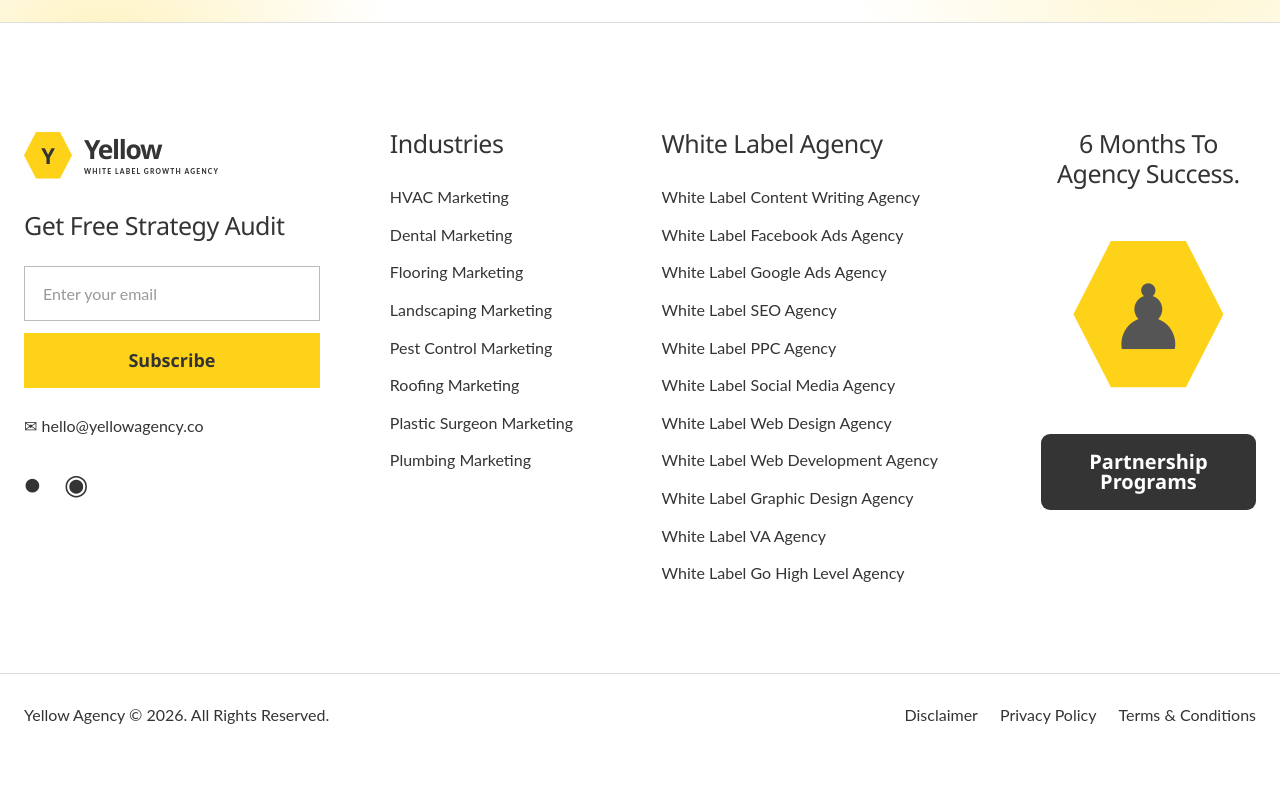
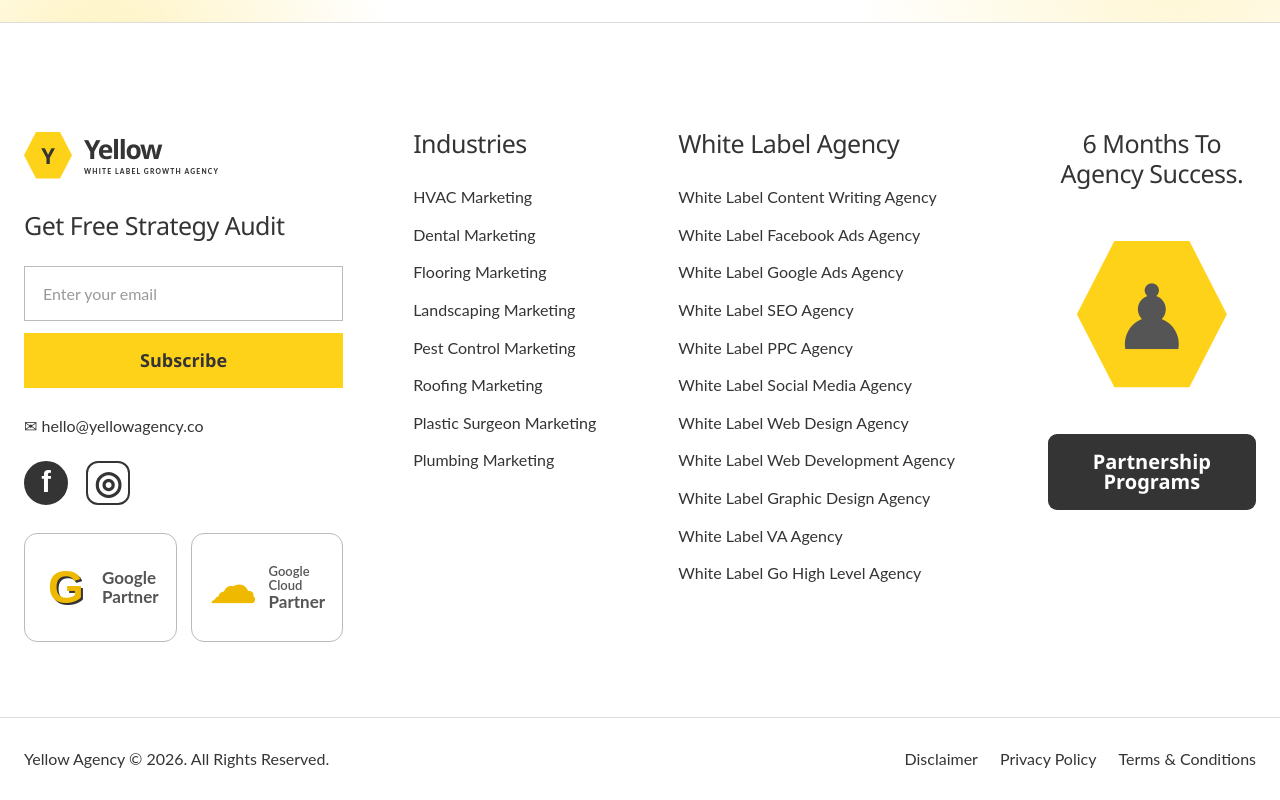
Before and after one commit to awaisbegin014/yellowAgency, a Next.js app: page /blog in a window 1280 px wide. Shown: the part 2557-3357 px from the top of the page. Before the commit the page ends 3312 px from the top, so only its background shows below. Built offline with nearby package versions, Linux system fonts and the light colour scheme.

Commit message:
feat: refine yellow partnership and support sections

```diff
--- a/src/app/globals.css
+++ b/src/app/globals.css
@@ -642,7 +642,9 @@
 .hc-model-cards li { font-size: 18px; }
 .hc-equation-brand { display: flex; align-items: center; gap: 15px; margin-bottom: 30px; font-family: var(--heading); font-size: 42px; }
 .hc-equation-brand span { display: grid; width: 54px; height: 54px; place-items: center; background: var(--yellow); clip-path: polygon(25% 7%, 75% 7%, 100% 50%, 75% 93%, 25% 93%, 0 50%); font-size: 30px; font-weight: 900; }
-.hc-equation-symbol { position: relative; z-index: 3; display: grid; width: 76px; height: 88px; place-items: center; justify-self: center; border: 3px solid var(--yellow-deep); background: white; clip-path: polygon(25% 7%, 75% 7%, 100% 50%, 75% 93%, 25% 93%, 0 50%); color: var(--yellow-deep); font-size: 54px; font-weight: 500; box-shadow: 0 10px 28px rgba(0,0,0,.12); }
+.hc-equation-symbol { position: relative; z-index: 3; display: grid; width: 78px; height: 90px; place-items: center; justify-self: center; background: var(--yellow-deep); clip-path: polygon(25% 7%, 75% 7%, 100% 50%, 75% 93%, 25% 93%, 0 50%); color: var(--yellow-deep); font-size: 54px; font-weight: 500; filter: drop-shadow(0 10px 14px rgba(0,0,0,.18)); }
+.hc-equation-symbol::before { content: ""; position: absolute; inset: 4px; background: white; clip-path: inherit; }
+.hc-equation-symbol b { position: relative; z-index: 1; font-size: inherit; font-weight: 500; line-height: 1; }
 .hc-avatar { position: relative; width: 95px; height: 95px; overflow: hidden; border: 5px solid white; border-radius: 50%; }
 .hc-avatar img { object-fit: cover; }
 .hc-testimonial-person { position: relative; z-index: 1; display: flex; align-items: center; gap: 22px; }
@@ -726,10 +728,26 @@
 
 .hc-support h2 { font-size: clamp(50px, 4vw, 78px); }
 .hc-support > .hc-shell > p { max-width: 1450px; }
-.hc-support-flow { display: grid; grid-template-columns: repeat(8, 1fr); align-items: center; margin-top: 110px; }
-.hc-support-flow > div { display: flex; align-items: center; min-width: 0; }
-.hc-support-flow .hc-hex { width: 155px; height: 175px; flex: 0 0 155px; font-size: 15px; }
-.hc-support-flow > div > i { width: 45px; border-top: 2px dashed #555; }
+.hc-support-flow { display: grid; min-height: 650px; grid-template-columns: repeat(8, minmax(0, 1fr)); align-items: center; margin-top: 110px; }
+.hc-support-step { position: relative; display: flex; align-items: center; min-width: 0; }
+.hc-support-step:nth-child(1) { transform: translateY(-155px); }
+.hc-support-step:nth-child(2) { transform: translateY(-35px); }
+.hc-support-step:nth-child(3) { transform: translateY(125px); }
+.hc-support-step:nth-child(4) { transform: translateY(105px); }
+.hc-support-step:nth-child(5) { transform: translateY(-15px); }
+.hc-support-step:nth-child(6) { transform: translateY(-155px); }
+.hc-support-step:nth-child(7) { transform: translateY(-15px); }
+.hc-support-step:nth-child(8) { transform: translateY(-155px); }
+.hc-support-node { position: relative; z-index: 2; display: flex; width: 185px; height: 210px; flex: 0 0 185px; align-items: center; justify-content: center; flex-direction: column; gap: 14px; padding: 30px 22px; border: 2px solid #c9c9c9; background: linear-gradient(145deg, white, #f5f5f5); clip-path: polygon(25% 7%,75% 7%,100% 50%,75% 93%,25% 93%,0 50%); filter: drop-shadow(0 12px 18px rgba(0,0,0,.08)); }
+.hc-support-node span { display: grid; min-height: 68px; place-items: center; color: var(--yellow-deep); font-family: var(--heading); font-size: 52px; font-weight: 900; line-height: 1; }
+.hc-support-node strong { max-width: 150px; font-size: 16px; line-height: 1.25; text-align: center; }
+.hc-support-step--dark .hc-support-node { border-color: #343434; background: #343434; color: white; }
+.hc-support-step--yellow .hc-support-node { border-color: var(--yellow-deep); background: var(--yellow); color: #343434; }
+.hc-support-step--brand .hc-support-node { width: 215px; height: 245px; flex-basis: 215px; border: 0; background: linear-gradient(145deg, #ffe466, var(--yellow-deep)); color: #343434; }
+.hc-support-step--brand .hc-support-node span { color: #343434; font-size: 66px; }
+.hc-support-step > i { position: relative; z-index: 1; width: 62px; flex: 0 0 62px; border-top: 3px dashed #777; transform-origin: left center; }
+.hc-support-step:nth-child(1) > i, .hc-support-step:nth-child(2) > i, .hc-support-step:nth-child(5) > i, .hc-support-step:nth-child(7) > i { transform: rotate(30deg); }
+.hc-support-step:nth-child(3) > i, .hc-support-step:nth-child(4) > i, .hc-support-step:nth-child(6) > i { transform: rotate(-30deg); }
 
 .hc-lead { padding-block: 160px; }
 .hc-lead h2 { font-size: clamp(48px, 4vw, 76px); }
@@ -760,6 +778,8 @@
   .hc-onboarding-flow { grid-template-columns: repeat(3, 1fr); }
   .hc-onboarding-flow::before { display: none; }
   .hc-support-flow { grid-template-columns: repeat(4, 1fr); row-gap: 45px; }
+  .hc-support-step:nth-child(n) { justify-content: center; transform: none; }
+  .hc-support-step > i { display: none; }
 }
 
 @media (max-width: 700px) {
@@ -803,9 +823,8 @@
   .hc-band .hc-shell::after { font-size: 200px; }
   .hc-onboarding-flow { grid-template-columns: 1fr; }
   .hc-link-columns { grid-template-columns: 1fr; }
-  .hc-support-flow { grid-template-columns: 1fr 1fr; }
-  .hc-support-flow > div { justify-content: center; }
-  .hc-support-flow > div > i { display: none; }
+  .hc-support-flow { min-height: auto; grid-template-columns: 1fr; gap: 22px; }
+  .hc-support-node, .hc-support-step--brand .hc-support-node { width: 220px; height: 245px; flex-basis: 220px; }
   .hc-lead-form > div:not(.hc-options), .hc-options { grid-template-columns: 1fr; }
   .hc-final-cta .hc-shell { grid-template-columns: 1fr; text-align: center; }
 }
@@ -828,7 +847,17 @@
 .reference-footer__signup form { display: flex; width: 100%; flex-direction: column; gap: 12px; margin-bottom: 25px; }
 .reference-footer__signup input { width: 100%; min-height: 55px; padding: 13px 18px; border: 1px solid #bbb; background: white; }
 .reference-footer__signup button { min-height: 55px; border: 0; background: var(--yellow); color: #343434; font-family: var(--heading); font-size: 18px; font-weight: 800; }
-.reference-footer__social { margin-top: 10px; font-size: 28px; letter-spacing: 8px; }
+.reference-footer__social { display: flex; gap: 18px; margin-top: 10px; }
+.reference-footer__social a:not(.hc-btn) { display: grid; width: 44px; height: 44px; place-items: center; margin: 0; border: 2px solid #343434; border-radius: 50%; background: #343434; color: white; font-family: Arial, sans-serif; font-size: 29px; font-weight: 800; line-height: 1; transition: border-color .2s ease, background .2s ease, color .2s ease; }
+.reference-footer__social a:nth-child(2):not(.hc-btn) { border-radius: 12px; background: white; color: #343434; font-size: 32px; }
+.reference-footer__social a:hover { border-color: var(--yellow-deep); background: var(--yellow); color: #343434; }
+.reference-footer__badges { display: flex; width: 100%; gap: 14px; margin-top: 28px; }
+.reference-footer__badge { display: flex; min-height: 105px; flex: 1; align-items: center; justify-content: center; gap: 12px; padding: 17px; border: 1px solid #bbb; border-radius: 13px; background: white; }
+.reference-footer__badge > span { display: grid; min-width: 48px; place-items: center; font-family: Arial, sans-serif; font-size: 46px; font-weight: 900; }
+.reference-footer__badge strong { display: flex; flex-direction: column; color: #555; font-size: 17px; line-height: 1.1; }
+.reference-footer__badge strong small { font-size: 13px; font-weight: 600; }
+.google-g { color: var(--yellow-deep); text-shadow: 2px 2px 0 #343434; }
+.google-cloud { color: var(--yellow-deep); }
 .reference-footer__partnership { align-items: center !important; text-align: center; }
 .reference-footer__chess { display: grid; width: 150px; height: 170px; place-items: center; margin: 15px auto 35px; background: var(--yellow); clip-path: polygon(25% 7%, 75% 7%, 100% 50%, 75% 93%, 25% 93%, 0 50%); color: #555; font-size: 90px; }
 .reference-footer__bottom { padding: 28px 0; border-top: 1px solid #ddd; }
@@ -845,6 +874,7 @@
   .brand__mark { width: 40px; height: 46px; }
   .brand__word { font-size: 1.35rem; }
   .reference-footer__grid { grid-template-columns: 1fr; }
+  .reference-footer__badges { flex-direction: column; }
   .reference-footer__bottom .hc-shell { align-items: flex-start; flex-direction: column; }
   .reference-footer__bottom div div { flex-wrap: wrap; }
 }
--- a/src/components/home-interactions.tsx
+++ b/src/components/home-interactions.tsx
@@ -91,12 +91,12 @@
         <div className="hc-equation-brand"><span aria-hidden="true">Y</span><b>Yellow</b></div>
         <ul>{services.map((item) => <li key={item}>{item}</li>)}</ul>
       </article>
-      <span className="hc-equation-symbol hc-equation-symbol--plus" aria-hidden="true">+</span>
+      <span className="hc-equation-symbol hc-equation-symbol--plus" aria-hidden="true"><b>+</b></span>
       <article className="hc-equation-card">
         <h3>You As Our Partner</h3>
         <ul><li>Focus on getting more business</li><li>Drive sales</li><li>Ensure client satisfaction</li><li>Oversee project success</li></ul>
       </article>
-      <span className="hc-equation-symbol hc-equation-symbol--equals" aria-hidden="true">=</span>
+      <span className="hc-equation-symbol hc-equation-symbol--equals" aria-hidden="true"><b>=</b></span>
       <article className="hc-equation-card is-yellow" aria-live="polite">
         <div className="hc-testimonial-person">
           <div className="hc-avatar"><Image src={testimonial.image} alt={testimonial.name} fill sizes="95px" /></div>
--- a/src/components/site-footer.tsx
+++ b/src/components/site-footer.tsx
@@ -12,7 +12,14 @@
           <h3>Get Free Strategy Audit</h3>
           <form><input type="email" aria-label="Email address" placeholder="Enter your email" /><button type="submit">Subscribe</button></form>
           <a href="mailto:hello@yellowagency.co">✉ hello@yellowagency.co</a>
-          <div className="reference-footer__social">● ◉</div>
+          <div className="reference-footer__social">
+            <a href="https://www.facebook.com" target="_blank" rel="noreferrer" aria-label="Yellow Agency on Facebook">f</a>
+            <a href="https://www.instagram.com" target="_blank" rel="noreferrer" aria-label="Yellow Agency on Instagram">◎</a>
+          </div>
+          <div className="reference-footer__badges" aria-label="Technology partnerships">
+            <div className="reference-footer__badge"><span className="google-g" aria-hidden="true">G</span><strong>Google Partner</strong></div>
+            <div className="reference-footer__badge"><span className="google-cloud" aria-hidden="true">☁</span><strong><small>Google Cloud</small>Partner</strong></div>
+          </div>
         </div>
         <div><h3>Industries</h3>{industries.map((item) => <Link href="/industries" key={item}>{item}</Link>)}</div>
         <div><h3>White Label Agency</h3>{services.map((item) => <Link href="/white-label" key={item}>White Label {item}</Link>)}</div>
```
Also changed, not shown: src/app/page.tsx (+11 -2 lines).
